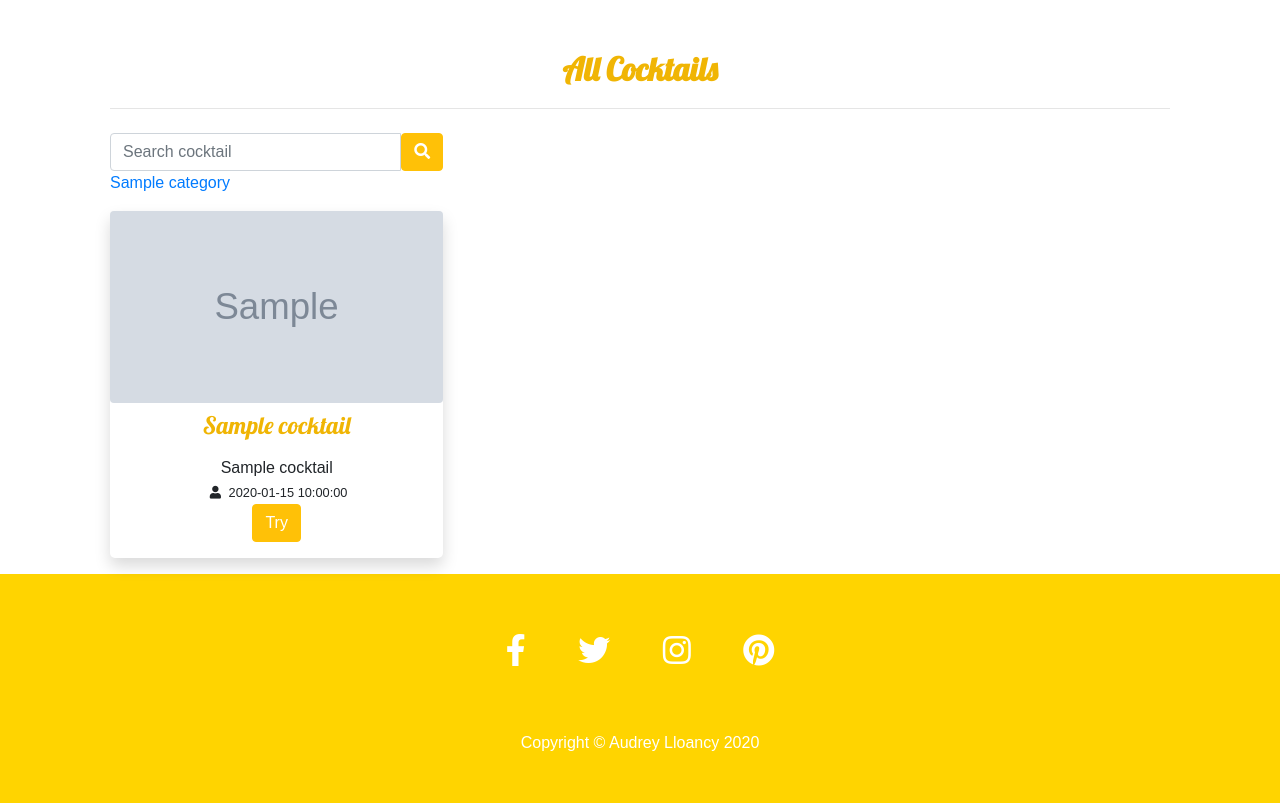
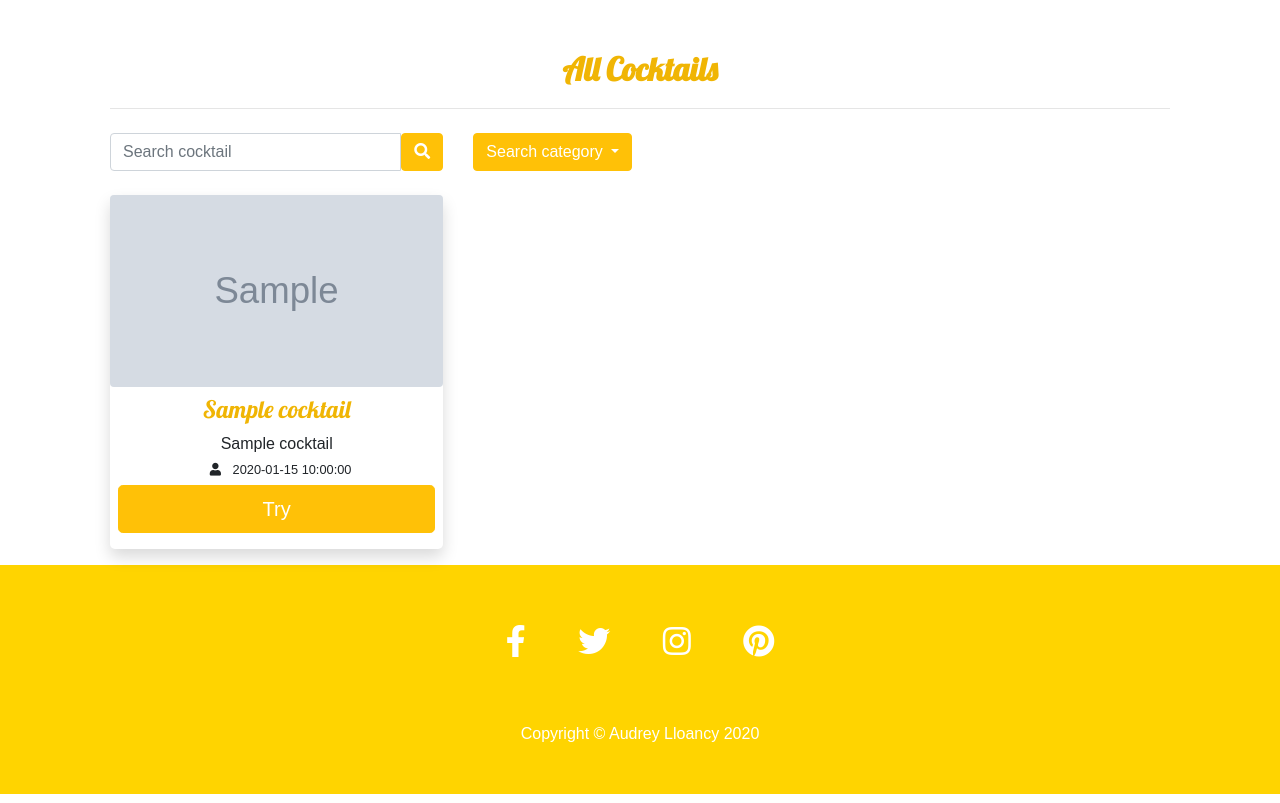
Before and after one commit to AudreyLL88/MS3__Sante, a Flask app: page /get_cocktails in a window 1280 px wide. Shown: the part 72-875 px from the top of the page. Run offline with Flask 2, Linux system fonts and the light colour scheme; grey boxes marked "Sample" are stand-in pictures; a database or web service that is not in the repository returns one stand-in record (values such as "Sample title"); some libraries are stand-ins or nearby versions.

Commit message:
Add dropdown category menu and styling of cards in cocktails template

```diff
--- a/static/css/styles.css
+++ b/static/css/styles.css
@@ -52,7 +52,7 @@ ul {
 }
 
 a {
-	text-decoration: none;
+	text-decoration: none !important;
 }
 
 img {
@@ -501,3 +501,13 @@ footer a:hover{
     color: var(--first-color-darken)!important;
     font-weight: bold;
 }
+
+.menu_cocktail {
+    color: black;
+    font-weight: bold;
+    font-family: 'Montserrat', sans-serif;
+}
+
+.menu_cocktail:hover{
+    color: var(--first-color-dark);
+}
--- a/static/js/main.js
+++ b/static/js/main.js
@@ -33,3 +33,6 @@ gsap.from('.home__title', {opacity: 0, duration: 1, delay:1.6, y: 30})
 gsap.from('.home__description', {opacity: 0, duration: 1, delay:1.8, y: 30})
 gsap.from('.home__button', {opacity: 0, duration: 1, delay:2.1, y: 30})
 gsap.from('.home__img', {opacity: 0, duration: 1, delay:1.3, y: 30})
+
+// Toggle Dropdown in Cocktails template
+$('.dropdown-toggle').dropdown()
--- a/templates/cocktail.html
+++ b/templates/cocktail.html
@@ -11,7 +11,7 @@
             <hr>
             <div class="text-muted text-center mb-4">
                 <p>Posted by: <i class="fas fa-user mx-1"></i> {{ cocktail.created_by }}</p>
-                <p> on <i class="fas fa-calendar-plus mx-1"></i>12/12/2020 in <i class="fas fa-folder-open mx-1"></i> {{ cocktail.category_name }} </p>
+                <p> on <i class="fas fa-calendar-plus mx-1"></i>12/12/2020 in <i class="fas fa-folder-open mx-1 my-2"></i> {{ cocktail.category_name }} </p>
             </div>
         </div>
 
--- a/templates/cocktails.html
+++ b/templates/cocktails.html
@@ -2,15 +2,16 @@
 {% block content %}
 
  <!-- Main container/Page Title -->
-<section class="container cocktail-section">
+<section class="container cocktail-section mt-3">
    <div class="cocktail-headline text-center">
       <h2>All Cocktails</h2>
    </div>
    <hr class="mb-2">
 
+
     <!-- Search box -->
    <div class="row mt-4">
-       <div class="col-12 col-lg-4">
+       <div class="col-12 col-lg-4 mb-2">
             <form action="{{ url_for('search') }}" method="post" class="align-item-center">
                 <div class="input-group">
                     <input type="search" name="query" class="query form-control" placeholder="Search cocktail">
@@ -19,11 +20,23 @@
                     </span>
                 </div>
             </form>
-            {% for category in categories %}
-                <a href="{{url_for('search_category', category_name=category.category_name )}}" class="href">{{ category.category_name }}</a>
-            {% endfor %}
+        </div>
+         <div class="col-12 col-lg-4">
+            <div class="dropdown">
+                <button class="btn btn-warning text-white dropdown-toggle" type="button" id="dropdownMenuButton" data-bs-toggle="dropdown" aria-expanded="false">
+                Search category
+                </button>
+                <ul class="dropdown-menu" aria-labelledby="dropdownMenuButton">
+                    {% for category in categories %}
+                        <li>
+                            <a href="{{url_for('search_category', category_name=category.category_name )}}" class="mx-3 menu_cocktail">{{ category.category_name }}</a>
+                        </li>
+                    {% endfor %}
+                </ul>
             </div>
         </div>
+    </div>
+
 
     <!-- Cocktail card -->
    {% if cocktails|length > 0 %}
@@ -33,16 +46,17 @@
                             <div class="cocktail-card shadow my-3">
                                 <div class="cocktail-body text-center">
                                     <img src="{{ cocktail.cocktail_img }}" alt="" class="cocktail-img rounded">
-                                    <h4 class="card-cocktail-title py-2 px-3">{{ cocktail.cocktail_name }}</h4>
+                                    <h4 class="card-cocktail-title mx-3 my-2">{{ cocktail.cocktail_name }}
+                                        {% if session.user|lower == cocktail.created_by|lower %}
+                                            <a class="m-1 text-danger" data-toggle="modal" data-target="#delete_cocktail_{{cocktail._id}}"><i class="fas fa-trash"></i></a>
+                                            <a  href="{{ url_for('edit_cocktail', cocktail_id=cocktail._id)}}" class="m-1 text-success"><i class="fas fa-edit"></i></a>
+                                            {% endif %}
+                                    </h4>
                                     <p>{{ cocktail.category_name }}</p>
-                                    <small class="card-cocktail-description px-3"><i class="fas fa-user mx-1"></i> {{ cocktail.created_by }}</small>
+                                    <small class="card-cocktail-description px-3"><i class="fas fa-user m-2"></i> {{ cocktail.created_by }}</small>
                                 </div>
                                 <div class="text-center mb-3">
-                                <a href="{{url_for('get_cocktail', cocktail_id=cocktail._id)}}" class="btn btn-small btn-warning text-white">Try</a>
-                                {% if session.user|lower == cocktail.created_by|lower %}
-                                    <button class="btn btn-small btn-danger" data-toggle="modal" data-target="#delete_cocktail_{{cocktail._id}}">Delete</button>
-                                    <a  href="{{ url_for('edit_cocktail', cocktail_id=cocktail._id)}}" class="btn  btn-small btn-success">Edit</a>
-                                {% endif %}
+                                <a href="{{url_for('get_cocktail', cocktail_id=cocktail._id)}}" class="btn btn-lg d-block btn-warning text-white mx-2">Try</a>
                                 </div>
                             </div>
                         </div>
@@ -73,7 +87,9 @@
 
        <!-- No results -->
       {% else %}
-         <h2>No result found</h2>
+      <div class="vh-100">
+         <h2 class="mt-3">No result found</h2>
+     </div>
    {% endif %}
 
 </section>
```
